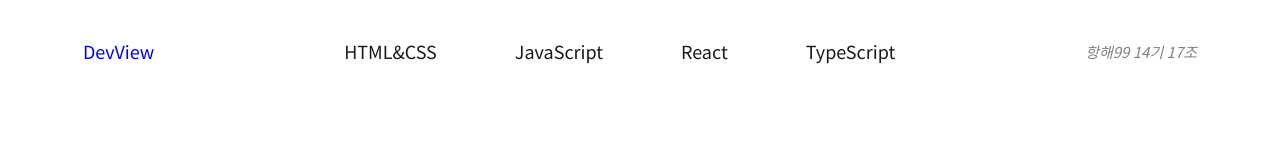
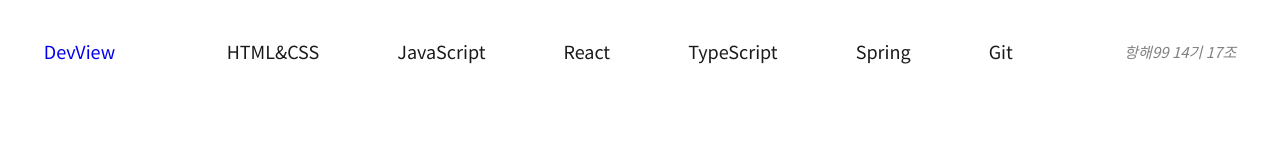
Before and after one commit to doyoung1002/devView, a plain HTML site: page templates/navbar.html in a window 1280 px wide. Drawn offline with Linux system fonts and the light colour scheme.

Commit message:
Design: navbar 메뉴 추가

```diff
--- a/templates/navbar.html
+++ b/templates/navbar.html
@@ -25,6 +25,8 @@
       <li class="navbar__menu__li"><a href="/page">JavaScript</a></li>
       <li class="navbar__menu__li"><a href="/page">React</a></li>
       <li class="navbar__menu__li"><a href="/page">TypeScript</a></li>
+      <li class="navbar__menu__li"><a href="/page">Spring</a></li>
+      <li class="navbar__menu__li"><a href="/page">Git</a></li>
     </ul>
     <div class="navbar__team">
       항해99 14기 17조
```
